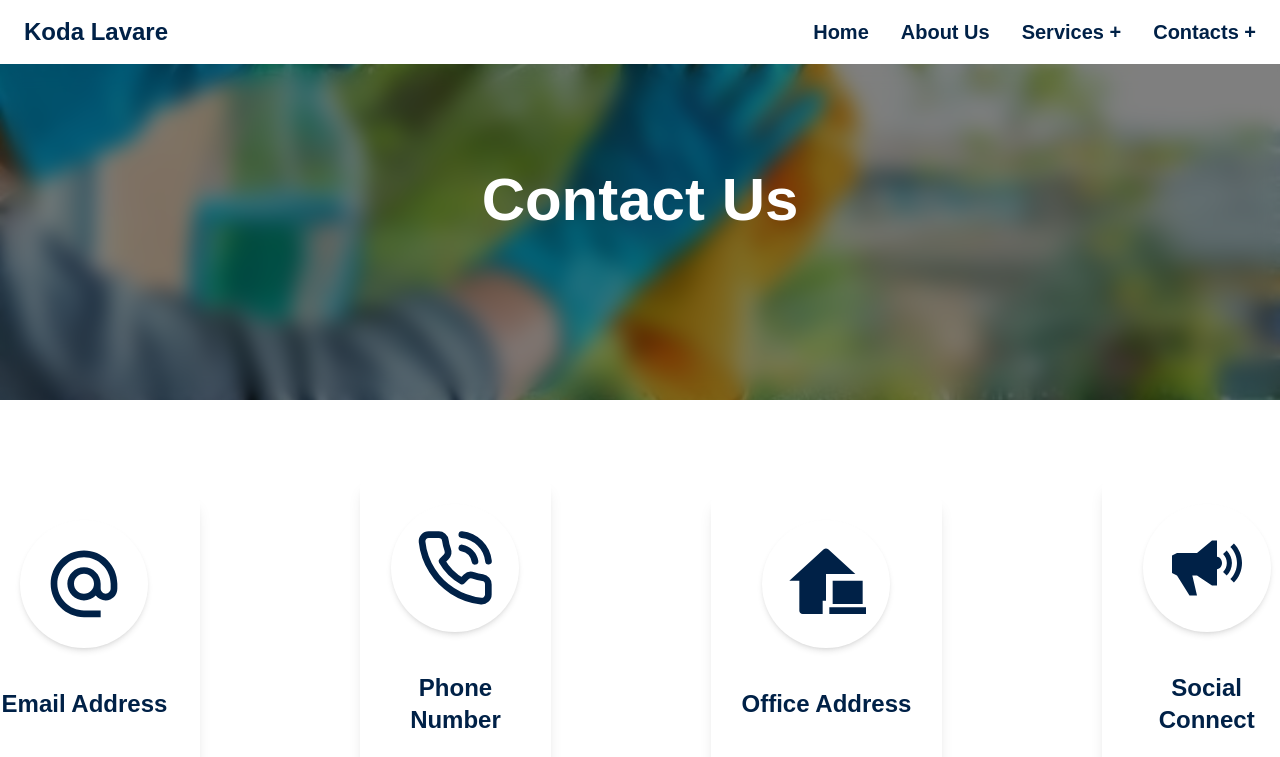
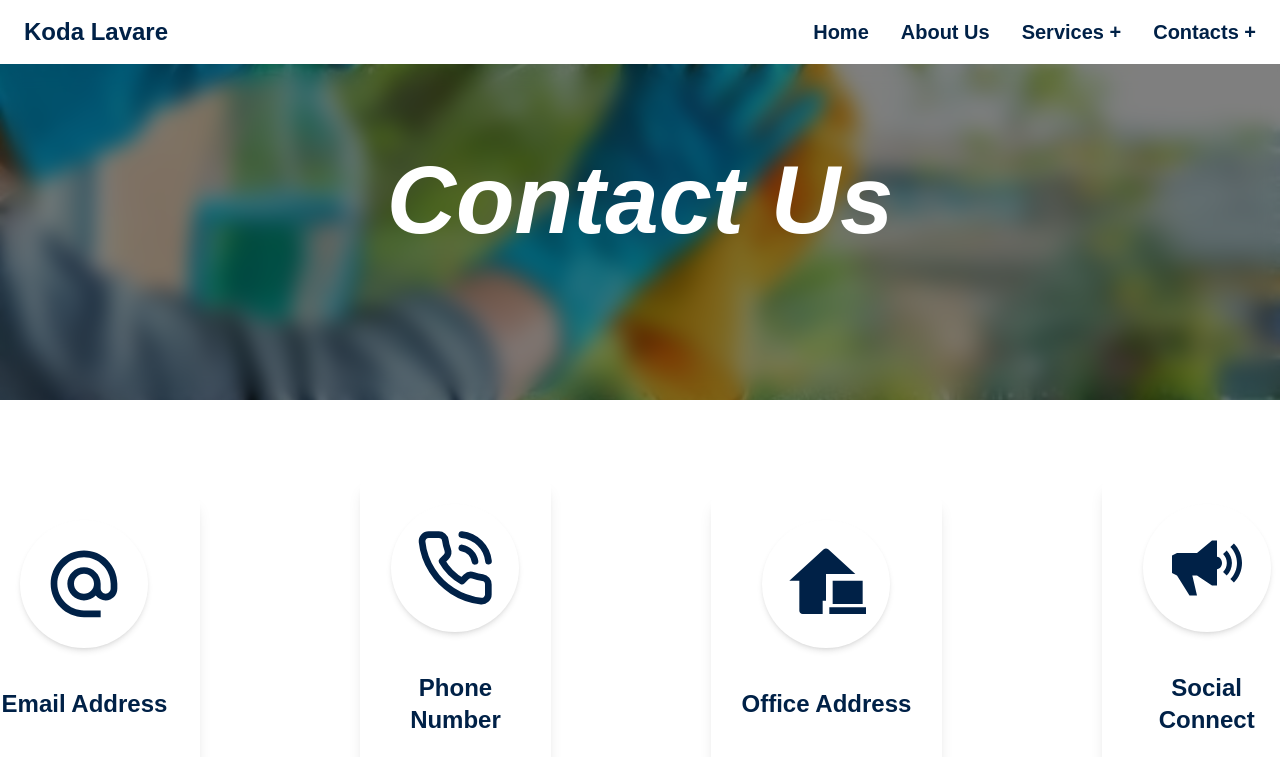
Before and after one commit to KWSTEPHY/CleanHub, a React (Vite) app: page /contacts in a window 1280 px wide. Shown: the top 757 px of the page. Built offline with nearby package versions, Linux system fonts and the light colour scheme.

Commit message:
edit contact us

```diff
--- a/src/Pages/Contacts.tsx
+++ b/src/Pages/Contacts.tsx
@@ -35,7 +35,13 @@ const Contacts: React.FC = () => {
             justifyContent: "center",
           }}
         >
-          <h2 className="text-6xl font-bold px-6 py-8">Contact Us</h2>
+           <h2
+            className="text-8xl font-bold mx-auto px-6 py-8"
+            style={{
+              fontStyle: "italic",
+            }}>
+            Contact Us
+          </h2>
         </div>
       </section>
 
```
